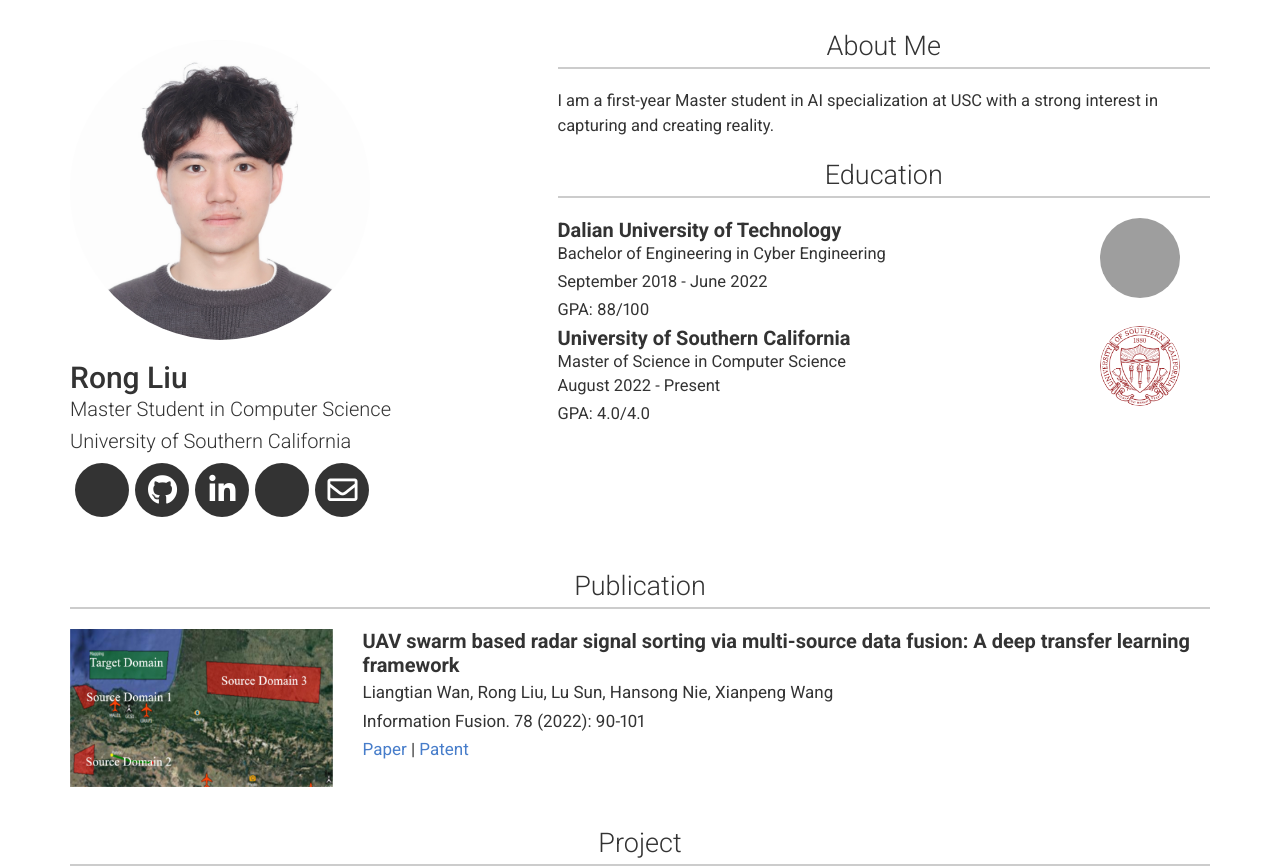
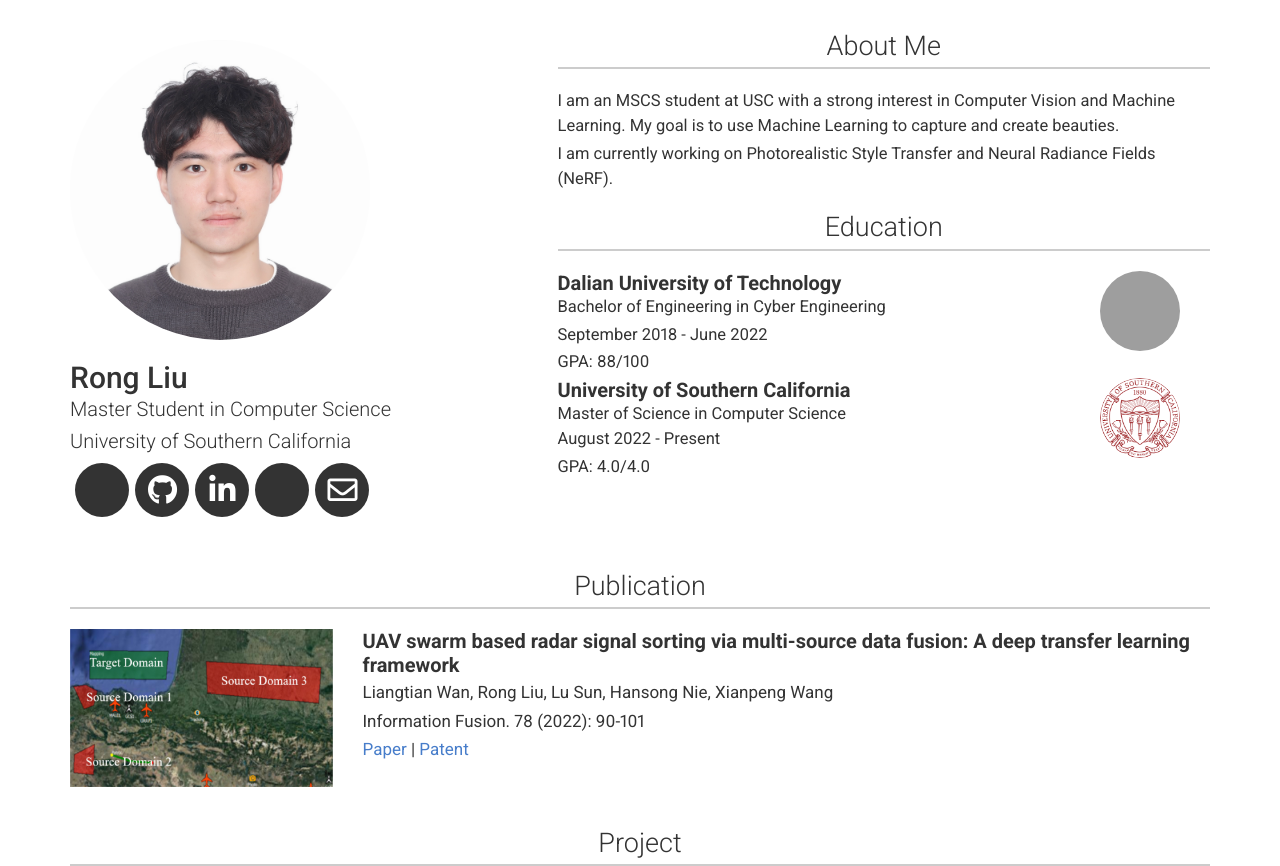
Before and after one commit to RongLiu-Leo/rongliu-leo.github.io, a Jekyll site: the page built from index.md, in a window 1280 px wide and 1400 px high, cut to the strip 0-866 px from the top of the window. Built offline with Jekyll 4.4.1, drawn with Linux system fonts in a browser that asks for light colours; nearby versions of some CDN libraries; a style sheet for code colours, icons or effects is not loaded; grey boxes are pictures that could not be loaded.

Commit message:
Update _config.yml

```diff
--- a/_config.yml
+++ b/_config.yml
@@ -41,7 +41,9 @@ googlescholar_username: MrWUyWkAAAAJ
 # about_title: About Me (Use this to override about section title)
 about_profile_image: images/profile.jpg
 about_content: | # this will include new lines to allow paragraphs
-  I am a first-year Master student in AI specialization at USC with a strong interest in capturing and creating reality.
+  I am an MSCS student at USC with a strong interest in Computer Vision and Machine Learning. My goal is to use Machine Learning to capture and create beauties.
+
+  I am currently working on Photorealistic Style Transfer and Neural Radiance Fields (NeRF).
 
 # Prior to studying at USC, I was working with [Liangtian Wan](http://faculty.dlut.edu.cn/wanliangtian/en/index.htm) at DUT Alpha Lab.
 
@@ -69,6 +71,7 @@ content:
 
         description: |
           Instant Photorealistic Style Transfer (IPST) pipeline is designed to achieve instant photorealistic style transfer on 4K-resolution inputs without the need for pre-training using pair-wise datasets. Our method utilizes a lightweight photorealistic StyleNet to enable style transfer from a style image to a content image while preserving non-color information. To further enhance the style transfer process, we introduce an instance-adaptive optimization method to fine-tune the loss function to prioritize the photorealism of outputs and also accelerate the convergence of the style network, leading to rapid training completion within seconds. By retaining spatial and multi-view consistency of the inputs, IPST is well-suited for video and NeRF style transfer tasks, which can be achieved by training the style transfer on the first image and then applying the trained StyleNet to the remaining images. Experimental results demonstrate that IPST generates photorealistic and consistent outputs, making it a promising solution for various photorealistic transfer applications.
+          [Project Page](https://rongliu-leo.github.io/Video-Style-Transfer/) |
           [Code](https://github.com/RongLiu-Leo/Video-Style-Transfer)
 
       - title: Store Sales - Time Series Forecasting
```
